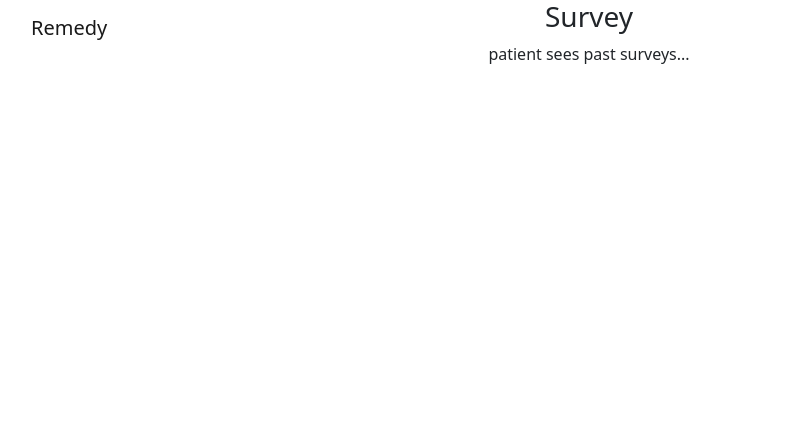
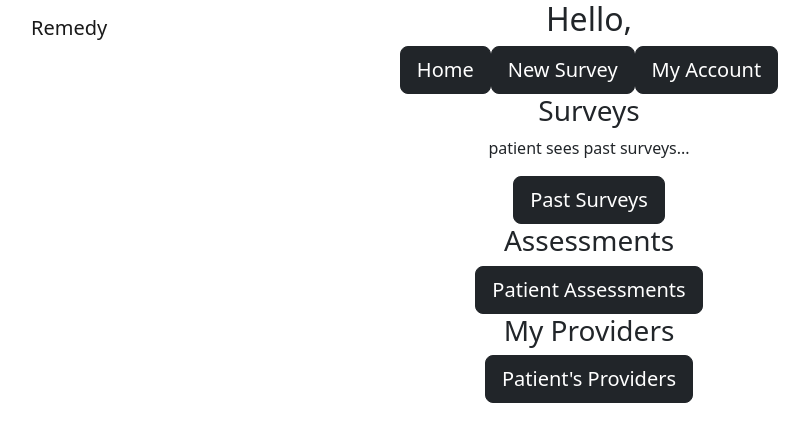
Before and after one commit to wwwjanelle/Project-Remedy, a React (Create React App) app in the folder remedy-website-react-ui/: page /survey in a window 1280 px wide. Shown: the top 442 px of the page, without its empty margins (51-860 px from the left). Built offline with nearby package versions, Linux system fonts and the light colour scheme; no server answers; the database is empty.

Commit message:
Updated home page

```diff
--- a/remedy-website-react-ui/src/pages/Other/Survey.js
+++ b/remedy-website-react-ui/src/pages/Other/Survey.js
@@ -1,18 +1,35 @@
-import React from "react";
+import React, { Component } from "react";
 import "../../App.css";
 // import { Button } from "@mui/material";
 // import { Link } from 'react-router-dom';
 
-const Survey = () => {
+export default class Survey extends Component {
+    render() {
+        var user = JSON.parse(localStorage.getItem('user'));
 
-    return (
-        <form>
-            <h3>Survey</h3>
+        return (
+            <form>
 
-            <p>patient sees past surveys...</p>
+                <h2>Hello, { user } </h2>
 
-        </form>
-    );
-};
+                <button type="submit" className="btn btn-dark btn-lg btn-block">Home </button>
+                <button type="submit" className="btn btn-dark btn-lg btn-block">New Survey</button>
+                <button type="submit" className="btn btn-dark btn-lg btn-block">My Account</button>
 
-export default Survey;
+                <h3>Surveys</h3>
+
+                <p>patient sees past surveys...</p>
+
+                <button type="submit" className="btn btn-dark btn-lg btn-block">Past Surveys</button>
+
+                <h3>Assessments</h3>
+
+                <button type="submit" className="btn btn-dark btn-lg btn-block">Patient Assessments</button>
+
+                <h3>My Providers</h3>
+
+                <button type="submit" className="btn btn-dark btn-lg btn-block">Patient's Providers</button>
+            </form>
+        );
+    }
+}
```
